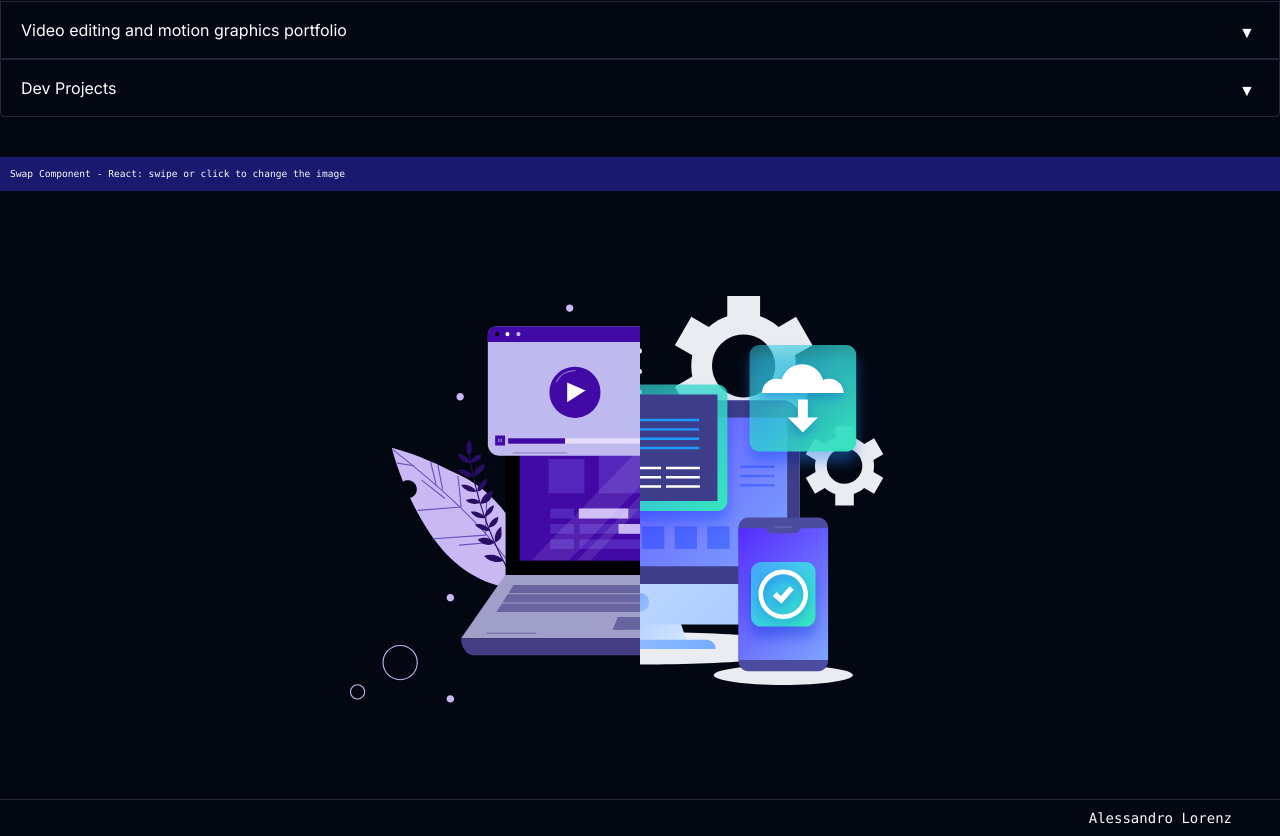
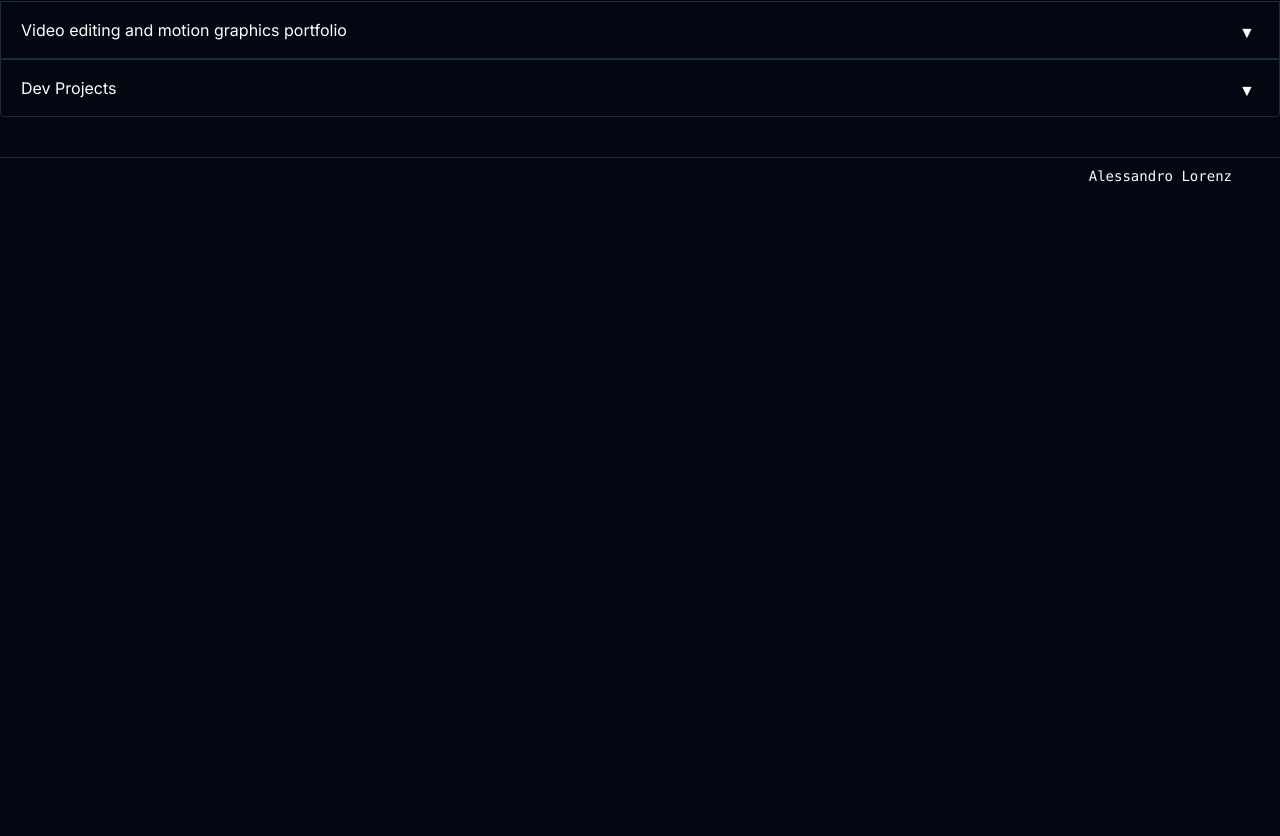
Before and after one commit to alessandrolorenz/next-service-tickets, a Next.js app: page / in a window 1280 px wide. Shown: the part 2769-3605 px from the top of the page. After the commit the page ends 2963 px from the top, so only its background shows below. Built offline with nearby package versions, Linux system fonts and the light colour scheme; no server answers.

Commit message:
fix(layout): layout-8

```diff
--- a/app/page.tsx
+++ b/app/page.tsx
@@ -428,7 +428,7 @@ const Home = () => {
                         </div>
                     </AccordionItem>
                 </AccordionBasicExample>
-                <code
+                {/* <code
                     style={{
                         background: "midnightblue",
                         padding: "10px",
@@ -439,7 +439,7 @@ const Home = () => {
                 >
                     Swap Component - React: swipe or click to change the image
                 </code>
-                <AnimatedBanner />
+                <AnimatedBanner /> */}
             </section>
         </div>
     )
```
